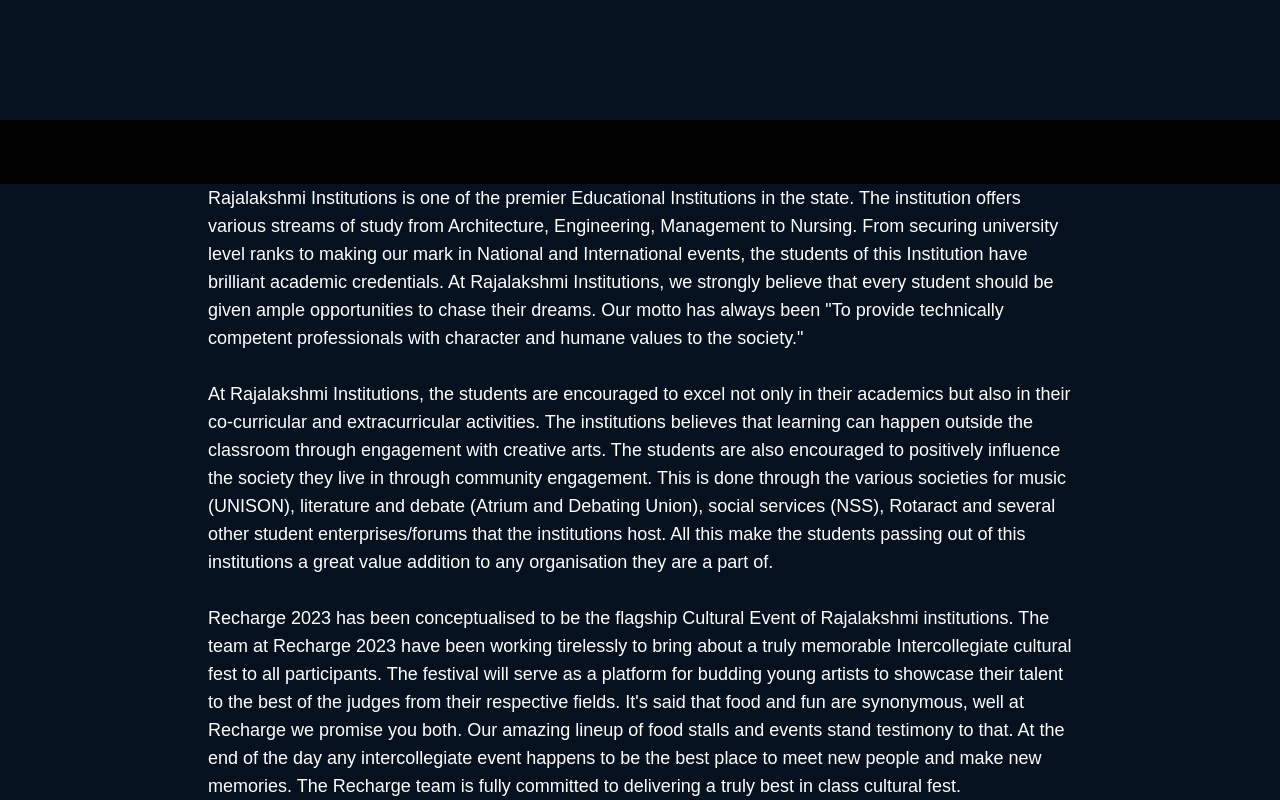
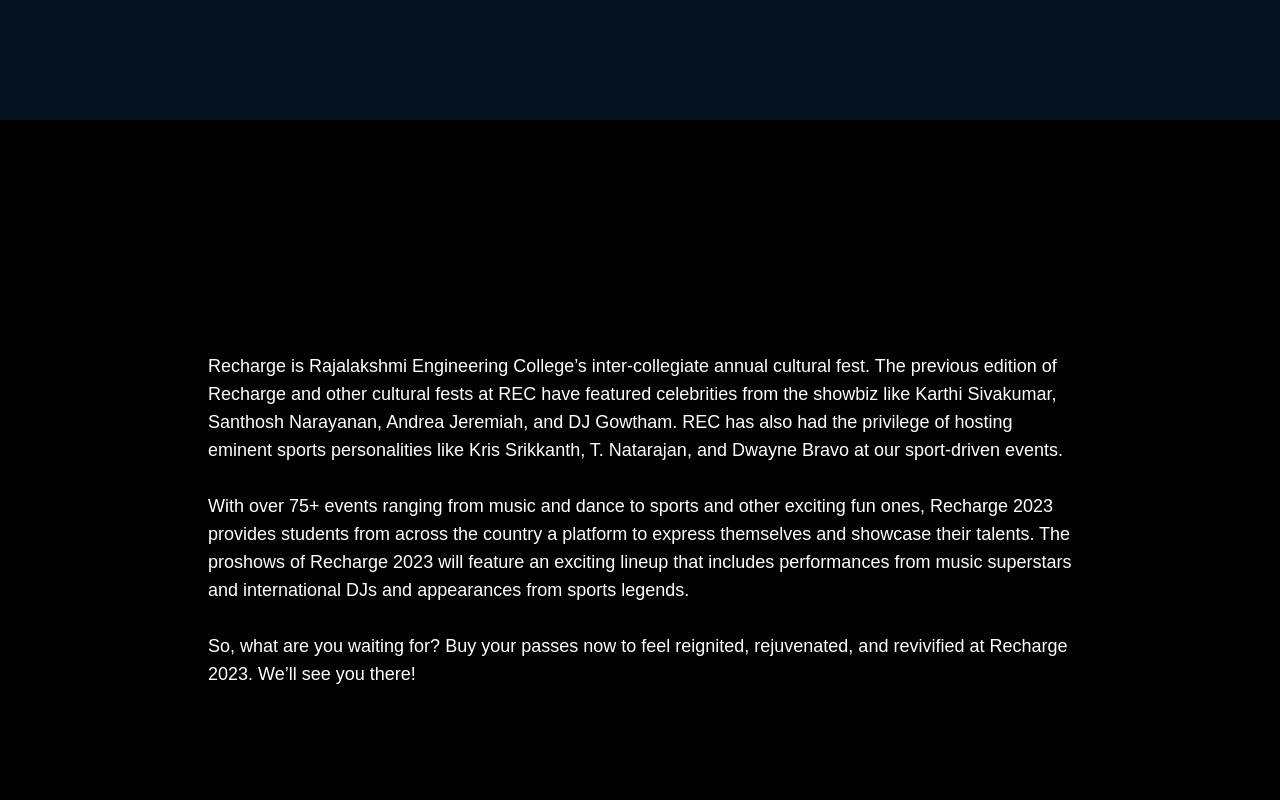
Before and after one commit to krishna2k3/Recharge-23, a React (Create React App) app: page /aboutpage in a window 1280 px wide. Shown: the part 680-1480 px from the top of the page. Built offline with nearby package versions, Linux system fonts and the light colour scheme.

Commit message:
Updated about content

```diff
--- a/src/components/AboutPage/About.jsx
+++ b/src/components/AboutPage/About.jsx
@@ -1,6 +1,5 @@
 const AboutPage = ()=>{
     return (
-            <div>
             <div id="about" className="flex flex-col lg:flex-row stretch-to-screen bg-[#06111f] text-white items-center">
                 <div id="left" className="basis-1/2">
                     <p className="ml-10 mt-16 text-7xl lg:mt-16 lg:ml-24">About</p>
@@ -22,9 +21,6 @@
                     </div>
                 </div>
         </div>
-        </div>
-
-
     )
 }
 
--- a/src/components/AboutPage/AboutContent.jsx
+++ b/src/components/AboutPage/AboutContent.jsx
@@ -1,13 +1,17 @@
 const AboutContent = ()=>{
     return (
-        <div className="stretch-to-screen bg-[#06111f] items-center">
-        {/* <div>for sample bg-[#1A1330]</div> */}
+        <div className="stretch-to-screen flex items-center">
+        {/* <div>for sample bg-[#1A1330]</div> bg-[#06111f]*/}
 
             <p className="mx-10 my-10 lg:my-16 lg:mx-52 text-lg text-white justify-between">
-                Rajalakshmi Institutions is one of the premier Educational Institutions in the state. The institution offers various streams of study from Architecture, Engineering, Management to Nursing. From securing university level ranks to making our mark in National and International events, the students of this Institution have brilliant academic credentials. At Rajalakshmi Institutions, we strongly believe that every student should be given ample opportunities to chase their dreams. Our motto has always been "To provide technically competent professionals with character and humane values to the society."
+                Recharge is Rajalakshmi Engineering College’s inter-collegiate annual cultural fest. The previous edition of Recharge and other cultural fests at REC have featured celebrities from the showbiz like Karthi Sivakumar, Santhosh Narayanan, Andrea Jeremiah, and DJ Gowtham. REC has also had the privilege of hosting eminent sports personalities like Kris Srikkanth, T. Natarajan, and Dwayne Bravo at our sport-driven events.
+                <br></br><br></br>With over 75+ events ranging from music and dance to sports and other exciting fun ones, Recharge 2023 provides students from across the country a platform to express themselves and showcase their talents. The proshows of Recharge 2023 will feature an exciting lineup that includes performances from music superstars and international DJs and appearances from sports legends.
+                <br></br><br></br>So, what are you waiting for? Buy your passes now to feel reignited, rejuvenated, and revivified at Recharge 2023. We’ll see you there!
+
+                {/* Rajalakshmi Institutions is one of the premier Educational Institutions in the state. The institution offers various streams of study from Architecture, Engineering, Management to Nursing. From securing university level ranks to making our mark in National and International events, the students of this Institution have brilliant academic credentials. At Rajalakshmi Institutions, we strongly believe that every student should be given ample opportunities to chase their dreams. Our motto has always been "To provide technically competent professionals with character and humane values to the society."
                 <br></br><br></br>At Rajalakshmi Institutions, the students are encouraged to excel not only in their academics but also in their co-curricular and extracurricular activities. The institutions believes that learning can happen outside the classroom through engagement with creative arts. The students are also encouraged to positively influence the society they live in through community engagement. This is done through the various societies for music (UNISON), literature and debate (Atrium and Debating Union), social services (NSS), Rotaract and several other student enterprises/forums that the institutions host. All this make the students passing out of this institutions a great value addition to any organisation they are a part of.
                 <br></br><br></br>Recharge 2023 has been conceptualised to be the flagship Cultural Event of Rajalakshmi institutions. The team at Recharge 2023 have been working tirelessly to bring about a truly memorable Intercollegiate cultural fest to all participants. The festival will serve as a platform for budding young artists to showcase their talent to the best of the judges from their respective fields. It's said that food and fun are synonymous, well at Recharge we promise you both. Our amazing lineup of food stalls and events stand testimony to that. At the end of the day any intercollegiate event happens to be the best place to meet new people and make new memories. The Recharge team is fully committed to delivering a truly best in class cultural fest.
-                <br></br><br></br>We hope you come and enjoy our fest that's filled with food, fun and frolic and make memories that you will carry a lifetime ahead.
+                <br></br><br></br>We hope you come and enjoy our fest that's filled with food, fun and frolic and make memories that you will carry a lifetime ahead. */}
             </p>
 
         </div>
```
Lines whose indentation alone changed are shown as unchanged.
